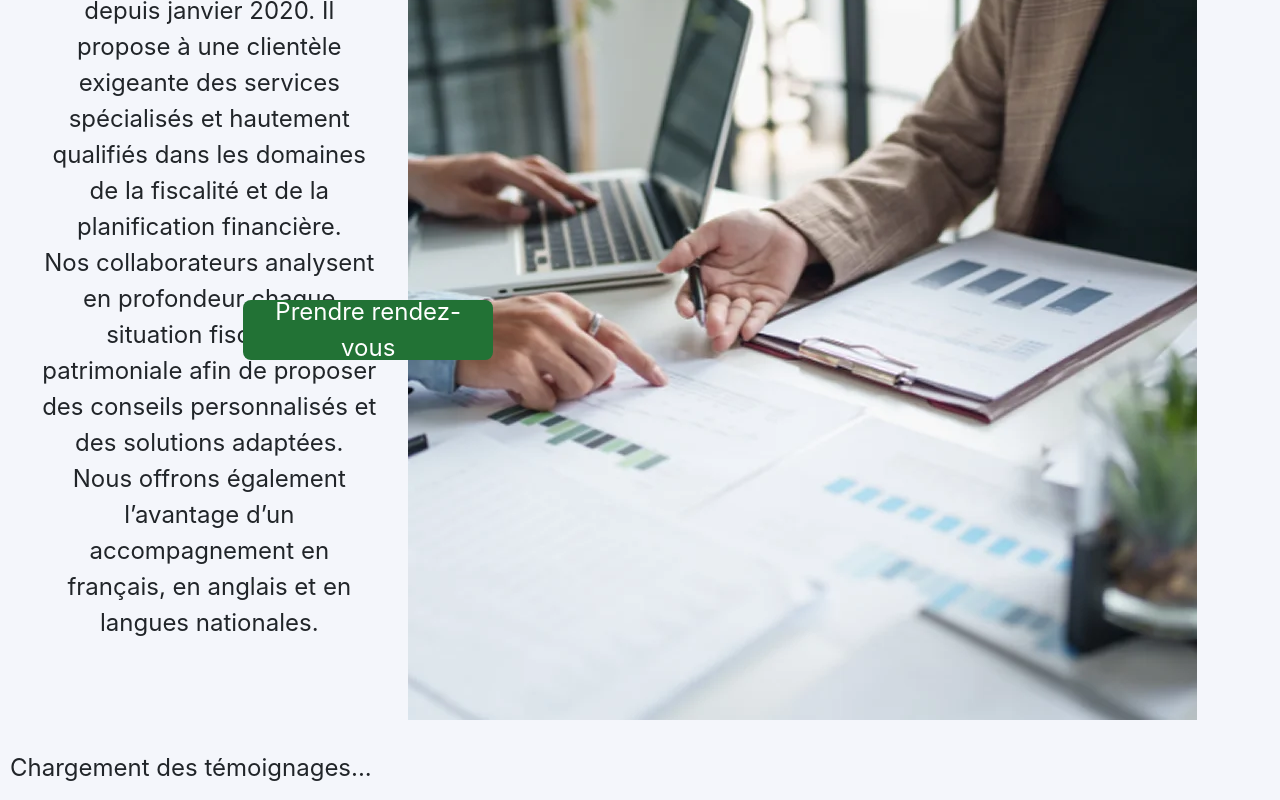
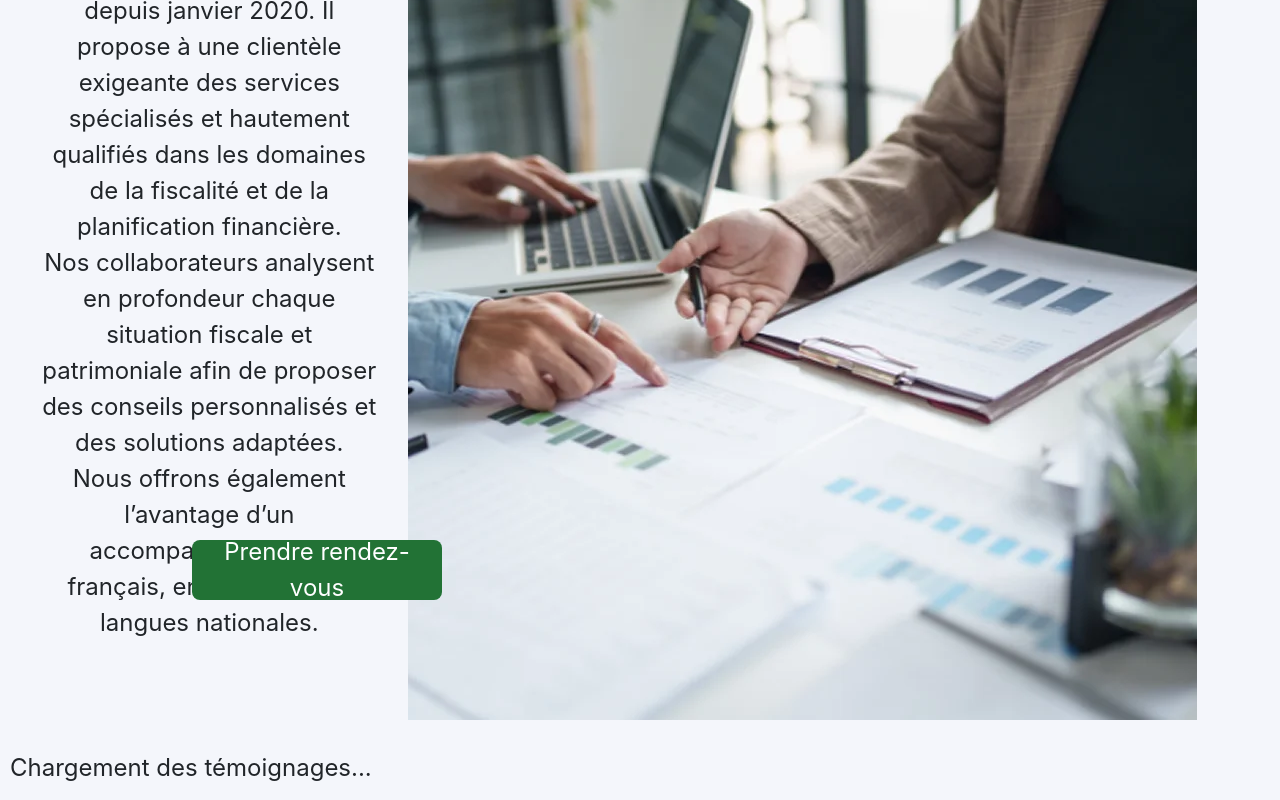
Before and after one commit to BangalyLeDeveloppeur/AS-consulting, a React (Vite) app in the folder frontend/: page /apropos in a window 1280 px wide. Shown: the part 884-1684 px from the top of the page. Built offline with nearby package versions, Linux system fonts and the light colour scheme; no server answers.

Commit message:
mise ajour du styele

```diff
--- a/frontend/src/styles/components/_apropos.scss
+++ b/frontend/src/styles/components/_apropos.scss
@@ -36,8 +36,8 @@
       padding: 10px 0;
     }
     button.btn-nous.prendreRendeVous {
-      top: 148%;
-      left: 19%;
+      top: 178%;
+      left: 15%;
     }
   }
   p {
--- a/frontend/src/styles/components/_pourquoi.scss
+++ b/frontend/src/styles/components/_pourquoi.scss
@@ -36,7 +36,8 @@
     }
 
     button.savoirPlus.rendezVous {
-        top: 73%;
+      display: none;
+        top: 85%;
         left: 23%;
 
     }
--- a/frontend/src/styles/index.css
+++ b/frontend/src/styles/index.css
@@ -188,10 +188,10 @@ body {
   -webkit-box-direction: normal;
       -ms-flex-direction: column;
           flex-direction: column;
-  top: 58%;
+  top: 57%;
   left: 5%;
   bottom: 130px;
-  height: 340px;
+  height: 320px;
   width: 50%;
   background: rgba(0, 0, 0, 0.5490196078);
   position: absolute;
@@ -209,7 +209,7 @@ body {
           align-items: center;
   height: 60px;
   width: 250px;
-  top: 79%;
+  top: 89%;
   left: 20%;
   background: #227235;
   border: none;
@@ -247,7 +247,7 @@ body {
 .cadreFac svg.svg-inline--fa.fa-arrow-left,
 .cadreFac svg.svg-inline--fa.fa-arrow-right,
 .cadreFac button {
-  margin-top: -35%;
+  margin-top: -45%;
   font-size: 2rem;
   color: #227235;
   background: transparent;
@@ -390,8 +390,8 @@ p {
   padding: 10px 0;
 }
 .apropos .aproposParagraphe button.btn-nous.prendreRendeVous {
-  top: 148%;
-  left: 19%;
+  top: 178%;
+  left: 15%;
 }
 .apropos p {
   font-size: 1.5rem;
@@ -486,7 +486,8 @@ p {
   padding: 0 50px;
 }
 .choix .choix-texte button.savoirPlus.rendezVous {
-  top: 73%;
+  display: none;
+  top: 85%;
   left: 23%;
 }
 
```
Also changed, not shown: frontend/src/styles/components/_slide.scss (+4 -4 lines), 1 other file (tests, documents, lock files or other folders).
